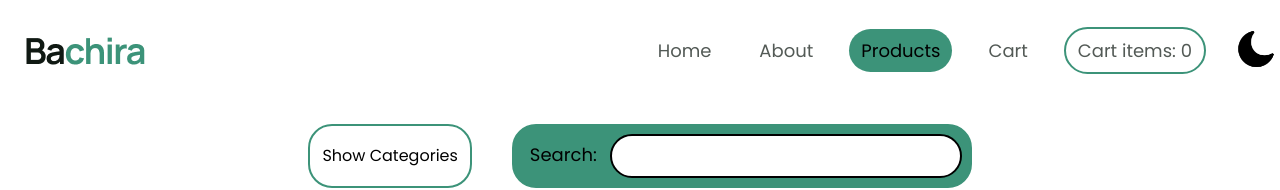
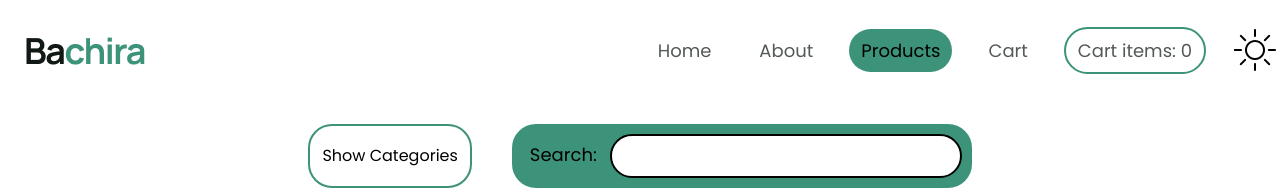
Before and after one commit to KowyXYZ/E-Commerce-repo, a React (Create React App) app: page /products in a window 1280 px wide. Shown: the top 190 px of the page. Built offline with nearby package versions, Linux system fonts and the light colour scheme; no server answers.

Commit message:
dark fixed

```diff
--- a/src/Components/NavBar.jsx
+++ b/src/Components/NavBar.jsx
@@ -37,7 +37,7 @@ function NavBar() {
             <NavLink className={isActive ? 'px-3 py-2 rounded-3xl transition-all ease-in-out delay-100 text-[#fff]' : 'px-3 py-2 rounded-3xl transition-all ease-in-out delay-100 text-[#535A56]'} to='/cart'>Cart</NavLink>
             <p className={isActive ? 'border-2 border-[#fff] px-3 py-2 rounded-3xl transition-all ease-in-out delay-100 text-[#fff]' : 'border-2 border-[#3c9379] px-3 py-2 rounded-3xl transition-all ease-in-out delay-100 text-[#535A56]'}>Cart items: {cart.length}</p>
             <button>
-              {isActive ? <img className='w-[50px]' onClick={() => dispatch(setActive(false))} src={lightMode}/> : <img className='w-[50px]' onClick={() => dispatch(setActive(true))} src={darkMode}/>}
+              {isActive ? <img className='w-[50px]' onClick={() => dispatch(setActive(false))} src={darkMode}/> : <img className='w-[50px]' onClick={() => dispatch(setActive(true))} src={lightMode}/>}
             </button>
         </div>
 
--- a/src/Components/Prods/AllProducts.jsx
+++ b/src/Components/Prods/AllProducts.jsx
@@ -67,7 +67,7 @@ function AllProducts() {
                 <label className='text-[18px] p-2' htmlFor="">Search: </label>
                 <input
                 onChange={(e) => setSearch(e.target.value)}
-                className='border-2 border-[#000] rounded-3xl px-4 py-2' type='text'/>
+                className='border-2 text-[black] border-[#000] rounded-3xl px-4 py-2' type='text'/>
             </div>
             </div>
 
```
Also changed, not shown: src/Assets/NavBar/lightMode.png.
